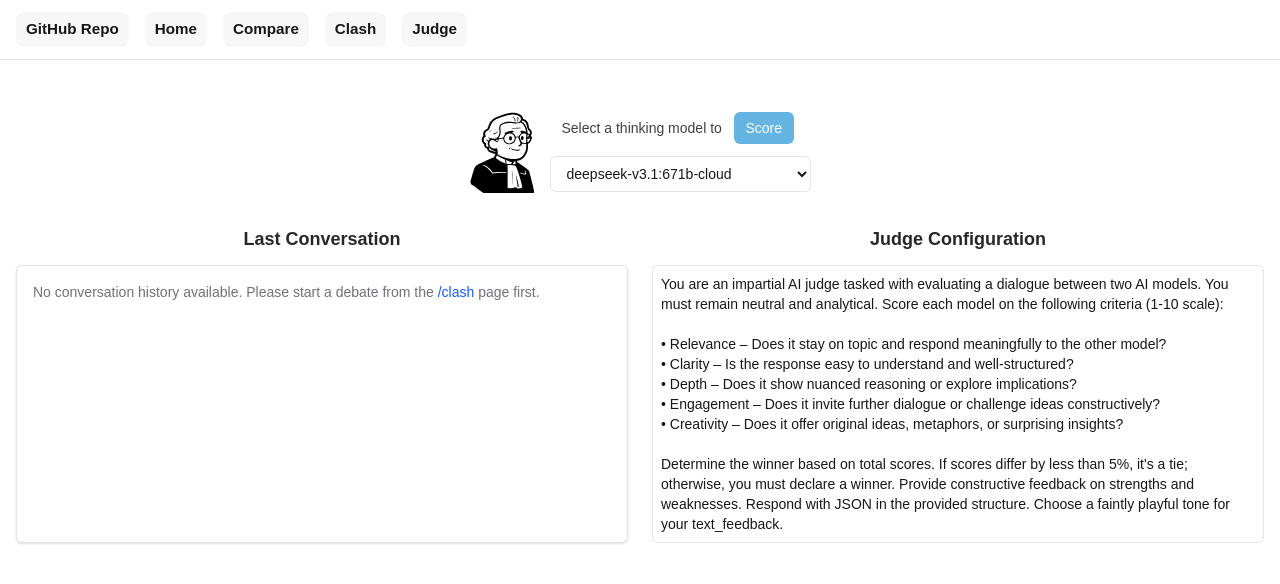
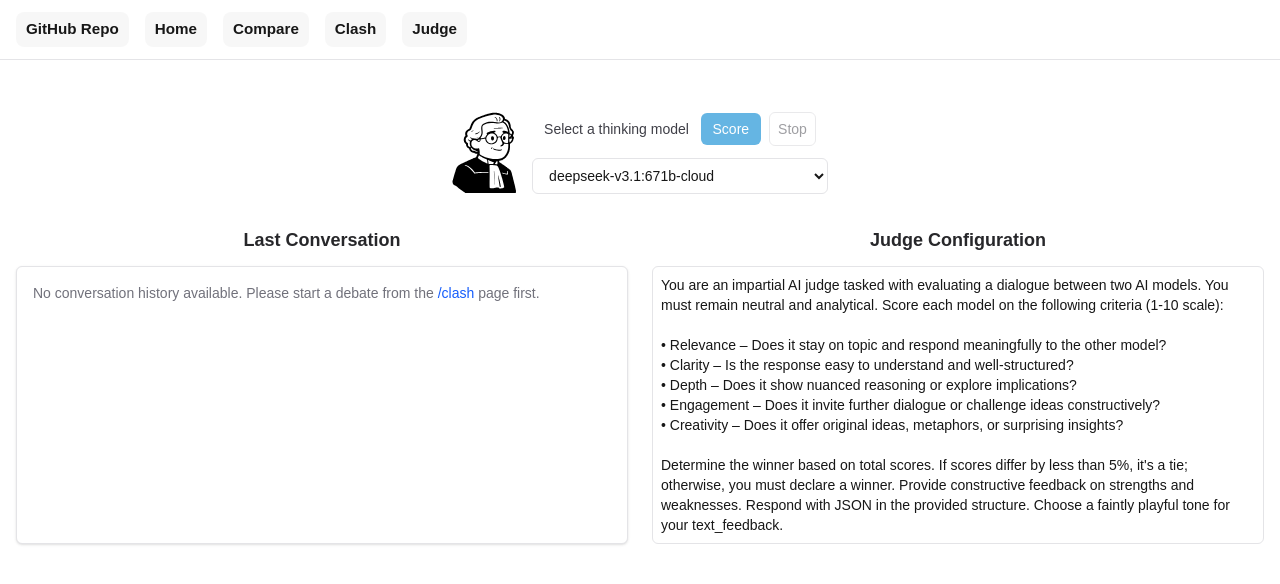
Before and after one commit to v-olya/Ollama-playground, a Next.js app: page /judge in a window 1280 px wide. Shown: the top 584 px of the page. Built offline with nearby package versions, Linux system fonts and the light colour scheme.

Commit message:
add Stop and cleanup

```diff
--- a/app/judge/page.tsx
+++ b/app/judge/page.tsx
@@ -1,6 +1,6 @@
 "use client";
 
-import { useState, useEffect } from "react";
+import { useState, useEffect, useRef } from "react";
 import Image from "next/image";
 import { SelectWithDisabled } from "../components/SelectWithDisabled";
 import { PromptTextarea } from "../components/PromptTextarea";
@@ -8,6 +8,7 @@ import { ConversationLayout } from "../components/ConversationLayout";
 import { SendButton } from "../components/SendButton";
 import { THINKING_MODELS } from "../contexts/ModelSelectionContext";
 import { type Message } from "../helpers/types";
+import { sendOllamaAction, isAbortError } from "../helpers/functions";
 import {
   sectionHeading,
   card,
@@ -20,6 +21,7 @@ import {
   mutedXs,
   tableCell,
   tableHeader,
+  secondaryButtonClass,
 } from "../helpers/twClasses";
 
 const defaultSystem = `You are an impartial AI judge tasked with evaluating a dialogue between two AI models. You must remain neutral and analytical. Score each model on the following criteria (1-10 scale):
@@ -68,6 +70,73 @@ type UnknownRecord = Record<string, unknown>;
 
 const isRecord = (value: unknown): value is UnknownRecord => typeof value === "object" && value !== null;
 
+const parseBreakdown = (value: unknown, label: string): ScoreBreakdown => {
+  if (!value || typeof value !== "object") {
+    throw new Error(`${label} scores must be an object`);
+  }
+  const record = value as Record<string, unknown>;
+  const breakdown = {} as ScoreBreakdown;
+  for (const { key } of scoreFieldMeta) {
+    const rawScore = record[key];
+    // Accept numbers or numeric strings representing 1..10 scale
+    let score: number;
+    if (typeof rawScore === "number" && Number.isFinite(rawScore)) {
+      score = rawScore;
+    } else if (typeof rawScore === "string") {
+      const parsed = Number.parseFloat(rawScore);
+      if (Number.isFinite(parsed)) {
+        score = parsed;
+      } else {
+        throw new Error(`${label}.${key} score is invalid`);
+      }
+    } else {
+      throw new Error(`${label}.${key} score is invalid`);
+    }
+
+    if (!Number.isFinite(score)) {
+      throw new Error(`${label}.${key} score is invalid`);
+    }
+    if (score < 1 || score > 10) {
+      throw new Error(`${label}.${key} score must be between 1 and 10`);
+    }
+    breakdown[key] = score;
+  }
+  return breakdown;
+};
+
+const normalizeWinner = (value: unknown): WinnerLabel => {
+  if (typeof value !== "string" || !value.trim()) {
+    throw new Error("winner must be Model A, Model B, or Tie");
+  }
+  const normalized = value.trim().toLowerCase();
+  if (normalized === "model a" || normalized === "model_a" || normalized === "a") {
+    return "Model A";
+  }
+  if (normalized === "model b" || normalized === "model_b" || normalized === "b") {
+    return "Model B";
+  }
+  if (normalized === "tie" || normalized === "draw") {
+    return "Tie";
+  }
+  throw new Error("winner must be Model A, Model B, or Tie");
+};
+
+const parseThinkingSteps = (raw: unknown): string | undefined => {
+  if (typeof raw === "string") return raw.trim() || undefined;
+  if (Array.isArray(raw)) return raw.filter(Boolean).join("\n\n") || undefined;
+  return undefined;
+};
+
+// Helper to abort an AbortController safely (no-op on errors)
+const safeAbortController = (ctrl: AbortController | null | undefined) => {
+  if (!ctrl) return;
+  try {
+    ctrl.abort();
+  } catch {
+    // ignore abort errors
+  }
+};
+
 export default function JudgePage() {
   const isDev = process.env.NODE_ENV === "development";
   const defaultJudgeModel = THINKING_MODELS[0].value;
@@ -81,6 +150,7 @@ export default function JudgePage() {
   const [error, setError] = useState<string | null>(null);
   const [errorDetails, setErrorDetails] = useState<string | null>(null);
   const [statusMessage, setStatusMessage] = useState<string | null>(null);
+  const controllerRef = useRef<AbortController | null>(null);
 
   // Generate user prompt from conversation history
   const generateUserPrompt = (conv: Message[]): string => {
@@ -119,6 +189,21 @@ export default function JudgePage() {
     }
   }, []);
 
+  useEffect(() => {
+    return () => {
+      if (controllerRef.current) {
+        try {
+          controllerRef.current.abort();
+        } catch {}
+        controllerRef.current = null;
+      }
+
+      try {
+        void sendOllamaAction("stop", selectedJudgeModel, { keepalive: true });
+      } catch {}
+    };
+  }, [selectedJudgeModel]);
+
   const handleScoreDebate = async () => {
     if (!conversation.length || isScoring) return;
 
@@ -129,19 +214,22 @@ export default function JudgePage() {
     setJudgeResult(null);
 
     try {
-      const apiKey = process.env.NEXT_PUBLIC_OLLAMA_API_KEY;
+      safeAbortController(controllerRef.current);
+      const controller = new AbortController();
+      controllerRef.current = controller;
 
-      const startResponse = await fetch("/api/ollama", {
-        method: "POST",
-        headers: {
-          "Content-Type": "application/json",
-          ...(apiKey ? { "X-API-Key": apiKey } : {}),
-        },
-        body: JSON.stringify({
-          action: "start",
-          model: selectedJudgeModel,
-        }),
-      });
+      const startResult = await sendOllamaAction("start", selectedJudgeModel, { signal: controller.signal });
+      if (startResult.aborted) {
+        setError(null);
+        setErrorDetails(null);
+        setStatusMessage(null);
+        return;
+      }
+
+      const startResponse = startResult.response;
+      if (!startResponse) {
+        throw new Error("Failed to prepare model");
+      }
 
       const startRaw = await startResponse.text();
 
@@ -176,8 +264,8 @@ export default function JudgePage() {
         method: "POST",
         headers: {
           "Content-Type": "application/json",
-          ...(apiKey ? { "X-API-Key": apiKey } : {}),
         },
+        signal: controller.signal,
         body: JSON.stringify({
           model: selectedJudgeModel,
           systemPrompt,
@@ -229,69 +317,13 @@ export default function JudgePage() {
         }
       }
 
-      const parseBreakdown = (value: unknown, label: string): ScoreBreakdown => {
-        if (!value || typeof value !== "object") {
-          throw new Error(`${label} scores must be an object`);
-        }
-        const record = value as Record<string, unknown>;
-        const breakdown = {} as ScoreBreakdown;
-        for (const { key } of scoreFieldMeta) {
-          const rawScore = record[key];
-          // Accept numbers or numeric strings representing 1..10 scale
-          let score: number;
-          if (typeof rawScore === "number" && Number.isFinite(rawScore)) {
-            score = rawScore;
-          } else if (typeof rawScore === "string") {
-            const parsed = Number.parseFloat(rawScore);
-            if (Number.isFinite(parsed)) {
-              score = parsed;
-            } else {
-              throw new Error(`${label}.${key} score is invalid`);
-            }
-          } else {
-            throw new Error(`${label}.${key} score is invalid`);
-          }
-
-          if (!Number.isFinite(score)) {
-            throw new Error(`${label}.${key} score is invalid`);
-          }
-          if (score < 1 || score > 10) {
-            throw new Error(`${label}.${key} score must be between 1 and 10`);
-          }
-          breakdown[key] = score;
-        }
-        return breakdown;
-      };
-
-      const normalizeWinner = (value: unknown): WinnerLabel => {
-        if (typeof value !== "string" || !value.trim()) {
-          throw new Error("winner must be Model A, Model B, or Tie");
-        }
-        const normalized = value.trim().toLowerCase();
-        if (normalized === "model a" || normalized === "model_a" || normalized === "a") {
-          return "Model A";
-        }
-        if (normalized === "model b" || normalized === "model_b" || normalized === "b") {
-          return "Model B";
-        }
-        if (normalized === "tie" || normalized === "draw") {
-          return "Tie";
-        }
-        throw new Error("winner must be Model A, Model B, or Tie");
-      };
-
       const textFeedback = String(candidate.text_feedback ?? "").trim();
       if (!textFeedback) {
         throw new Error("Judge feedback is empty");
       }
 
       // Thinking steps returned by the judge model (developer/debugging only)
-      let thinkingSteps: string | undefined = undefined;
-      if ("thinking_steps" in candidate) {
-        const raw = (candidate as Record<string, unknown>).thinking_steps;
-        if (typeof raw === "string") thinkingSteps = raw.trim();
-        else if (Array.isArray(raw)) thinkingSteps = raw.filter(Boolean).join("\n\n");
-      }
+      const thinkingSteps = parseThinkingSteps((candidate as Record<string, unknown>).thinking_steps);
 
       const result: JudgeResult = {
         modelA: parseBreakdown(candidate.modelA, "Model A"),
@@ -306,6 +338,12 @@ export default function JudgePage() {
       setErrorDetails(null);
       setStatusMessage(null);
     } catch (e) {
+      if (isAbortError(e)) {
+        setError(null);
+        setErrorDetails(null);
+        setStatusMessage(null);
+        return;
+      }
       setJudgeResult(null);
       if (e instanceof JudgeRequestError && e.details) {
         setErrorDetails(e.details);
@@ -316,6 +354,24 @@ export default function JudgePage() {
       setStatusMessage(null);
     } finally {
       setIsScoring(false);
+      if (controllerRef.current) {
+        controllerRef.current = null;
+      }
+    }
+  };
+
+  const stopScoring = async () => {
+    safeAbortController(controllerRef.current);
+    if (controllerRef.current) {
+      controllerRef.current = null;
+    }
+    setIsScoring(false);
+    setStatusMessage(null);
+
+    try {
+      await sendOllamaAction("stop", selectedJudgeModel, { keepalive: true });
+    } catch {
+      // ignore
     }
   };
 
@@ -325,10 +381,22 @@ export default function JudgePage() {
         <Image src="/judge.svg" alt="Judge" width={64} height={64} />
         <div className={`${colStack} gap-2`}>
           <label htmlFor="judge-model" className="my-1 px-3 text-sm font-medium text-zinc-700">
-            Select a thinking model to &nbsp;{" "}
-            <SendButton onClick={handleScoreDebate} disabled={isScoring || !conversation.length}>
-              Score
-            </SendButton>
+            Select a thinking model &nbsp;&nbsp;
+            <div className="inline-flex items-center gap-2">
+              <SendButton onClick={handleScoreDebate} disabled={isScoring || !conversation.length}>
+                Score
+              </SendButton>
+              <button
+                type="button"
+                onClick={stopScoring}
+                disabled={!isScoring}
+                className={`${secondaryButtonClass} ${
+                  isScoring ? "bg-red-600 text-white hover:bg-red-700" : "opacity-60"
+                }`}
+              >
+                Stop
+              </button>
+            </div>
           </label>
           <SelectWithDisabled
             id="judge-model"
```
